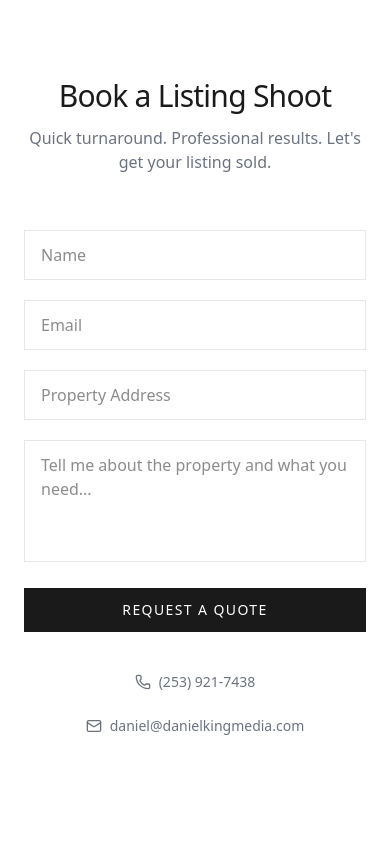
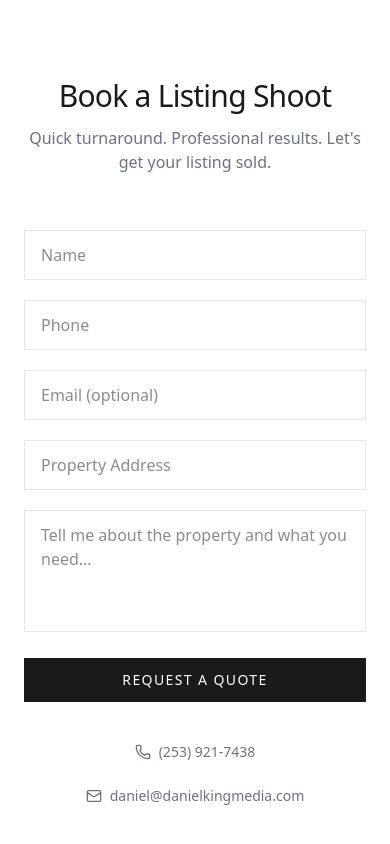
Before and after one commit to dannyeverest/danielkingmedia, a Next.js app: page /realestate in a window 390 px wide. Shown: the part 3395-4239 px from the top of the page. Built offline with nearby package versions, Linux system fonts and the light colour scheme.

Commit message:
Add phone field, make email optional on both contact forms

```diff
--- a/src/app/api/contact/route.ts
+++ b/src/app/api/contact/route.ts
@@ -41,14 +41,15 @@ export async function POST(req: NextRequest) {
   }
 
   const name = sanitize(body.name);
+  const phone = sanitize(body.phone);
   const email = sanitize(body.email);
   const message = sanitize(body.message);
   const source = sanitize(body.source);
   const propertyAddress = sanitize(body.propertyAddress);
 
-  if (!name || !email || !message || !source) {
+  if (!name || !phone || !message || !source) {
     return NextResponse.json(
-      { error: "Missing required fields: name, email, message, source" },
+      { error: "Missing required fields: name, phone, message, source" },
       { status: 400 },
     );
   }
@@ -71,7 +72,7 @@ export async function POST(req: NextRequest) {
         "Content-Type": "application/json",
         Authorization: `Bearer ${webhookToken}`,
       },
-      body: JSON.stringify({ name, email, message, source, propertyAddress }),
+      body: JSON.stringify({ name, phone, email, message, source, propertyAddress }),
     });
 
     if (!res.ok) {
--- a/src/app/realestate/page.tsx
+++ b/src/app/realestate/page.tsx
@@ -91,6 +91,7 @@ export default function RealEstatePage() {
 
   // Contact form state
   const [formName, setFormName] = useState("");
+  const [formPhone, setFormPhone] = useState("");
   const [formEmail, setFormEmail] = useState("");
   const [formAddress, setFormAddress] = useState("");
   const [formMessage, setFormMessage] = useState("");
@@ -107,6 +108,7 @@ export default function RealEstatePage() {
         headers: { "Content-Type": "application/json" },
         body: JSON.stringify({
           name: formName,
+          phone: formPhone,
           email: formEmail,
           message: formMessage,
           propertyAddress: formAddress,
@@ -118,6 +120,7 @@ export default function RealEstatePage() {
       if (!res.ok) throw new Error();
       setFormStatus("success");
       setFormName("");
+      setFormPhone("");
       setFormEmail("");
       setFormAddress("");
       setFormMessage("");
@@ -430,14 +433,21 @@ export default function RealEstatePage() {
                     onChange={(e) => setFormName(e.target.value)}
                   />
                   <input
-                    type="email"
-                    placeholder="Email"
+                    type="tel"
+                    placeholder="Phone"
                     className="w-full border border-border bg-transparent px-4 py-3 text-base outline-none transition-colors focus:border-foreground"
                     required
-                    value={formEmail}
-                    onChange={(e) => setFormEmail(e.target.value)}
+                    value={formPhone}
+                    onChange={(e) => setFormPhone(e.target.value)}
                   />
                 </div>
+                <input
+                  type="email"
+                  placeholder="Email (optional)"
+                  className="w-full border border-border bg-transparent px-4 py-3 text-base outline-none transition-colors focus:border-foreground"
+                  value={formEmail}
+                  onChange={(e) => setFormEmail(e.target.value)}
+                />
                 <input
                   type="text"
                   placeholder="Property Address"
--- a/src/components/Contact.tsx
+++ b/src/components/Contact.tsx
@@ -6,6 +6,7 @@ import SectionWrapper from "./SectionWrapper";
 
 export default function Contact() {
   const [name, setName] = useState("");
+  const [phone, setPhone] = useState("");
   const [email, setEmail] = useState("");
   const [message, setMessage] = useState("");
   const [website, setWebsite] = useState(""); // honeypot
@@ -19,12 +20,13 @@ export default function Contact() {
       const res = await fetch("/api/contact", {
         method: "POST",
         headers: { "Content-Type": "application/json" },
-        body: JSON.stringify({ name, email, message, website, source: "homepage" }),
+        body: JSON.stringify({ name, phone, email, message, website, source: "homepage" }),
       });
 
       if (!res.ok) throw new Error();
       setStatus("success");
       setName("");
+      setPhone("");
       setEmail("");
       setMessage("");
     } catch {
@@ -78,10 +80,19 @@ export default function Contact() {
               </div>
               <div>
                 <input
-                  type="email"
-                  placeholder="Email"
+                  type="tel"
+                  placeholder="Phone"
                   className="w-full border border-border bg-transparent px-4 py-3 text-base outline-none transition-colors focus:border-foreground"
                   required
+                  value={phone}
+                  onChange={(e) => setPhone(e.target.value)}
+                />
+              </div>
+              <div>
+                <input
+                  type="email"
+                  placeholder="Email (optional)"
+                  className="w-full border border-border bg-transparent px-4 py-3 text-base outline-none transition-colors focus:border-foreground"
                   value={email}
                   onChange={(e) => setEmail(e.target.value)}
                 />
```
